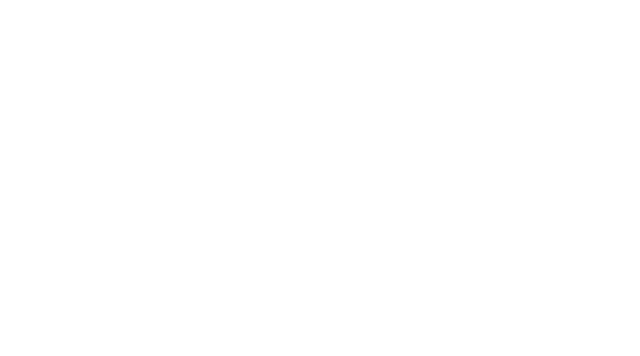
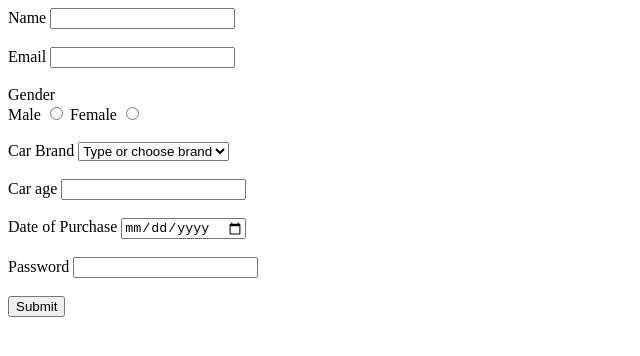
Before and after one commit to acciojob/car-insurance-form-akashpillai40-coder, a website: page main.html in a window 1280 px wide. Shown: the whole page, without its empty margins (0-640 px from the left). Drawn offline with Linux system fonts and the light colour scheme.

Commit message:
created a submission

```diff
--- a/main.html
+++ b/main.html
@@ -8,7 +8,62 @@
 
 <body>
 	<!-- the entire body must be written by student -->
-    <script type="text/javascript" src="./script.js">
+   <form>
+
+	   <label for="name">Name</label>
+	   <input type="text" id="name" name="name" required>
+	   <br>
+	   <br>
+
+	   <label for="email">Email</label>
+	   <input type="email" id="email" name="emailid" required>
+	   <br>
+	   <br>
+
+	   <label>Gender</label>
+	   <br>
+	   <label for="gen_m">Male</label>
+	   <input type="radio" id="gen_m" name="gender" required>
+	    <label for="gen_f">Female</label>
+	   <input type="radio" id="gen_f" name="gender" required>
+	   <br>
+	   <br>
+
+	   <label for="cars">Car Brand</label>
+	   <select id="cars" name="Brand">
+		  <option value="" selected disabled>Type or choose brand</option>
+		   <option value="BMW">BMW</option>
+		    <option value="Audi" >Audi</option>
+		     <option value="Benz">Mercedez</option>
+	   </select>
+	   <br>
+	   <br>
+
+	   <label for="carage">Car age</label>
+	   <input type="number" id="carage" name="age" required>
+	   <br>
+	   <br>
+
+
+	   <label for="dop">Date of Purchase</label>
+	   <input type="date" id="dop" name="Purchase date">
+	   <br>
+	   <br>
+
+	   <label for="password">Password</label>
+	   <input type="password" id="password" name="password" required>
+	   <br>
+	   <br>
+
+	   <button type="submit">Submit</button>
+
+
+
+
+   </form>
+
+
+<script type="text/javascript" src="./script.js">
 </script>
 
 </body>
```
